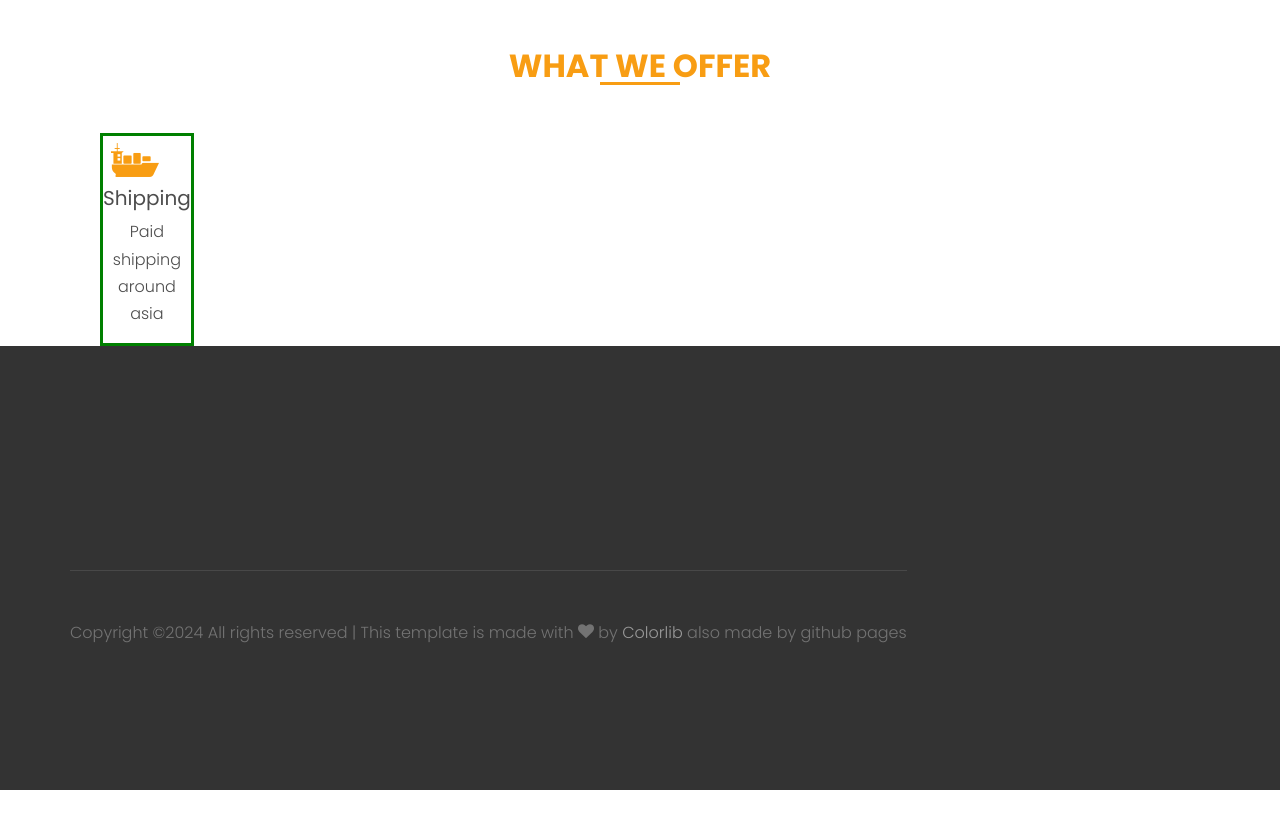
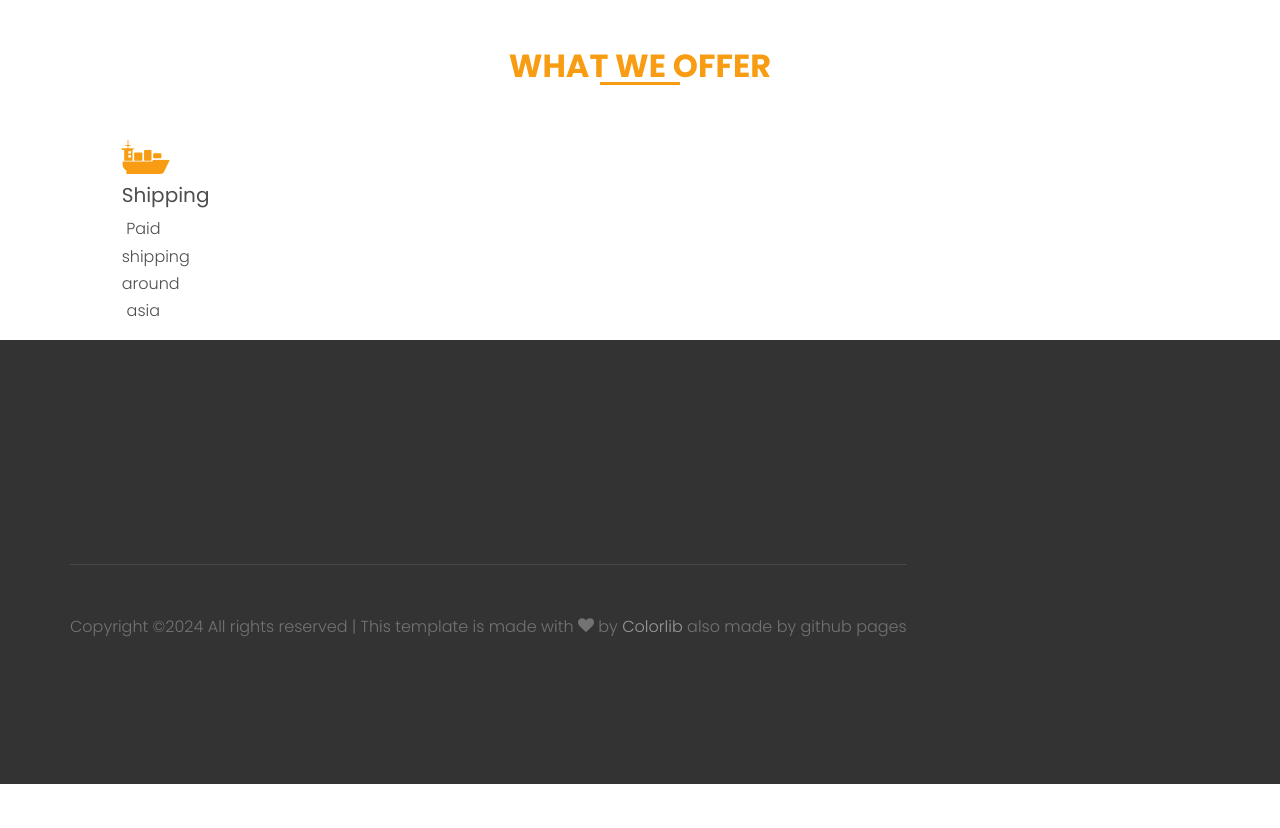
Before and after one commit to Monbuticloud/OceanWorld, a plain HTML site: page index.html in a window 1280 px wide. Shown: the part 1040-1868 px from the top of the page. Drawn offline with Linux system fonts and the light colour scheme; files whose address does not match are found by name; a web font is replaced by a local one.

Commit message:
Update index.html

```diff
--- a/index.html
+++ b/index.html
@@ -28,7 +28,9 @@
   <style>
 .center {
   text-align: center;
-  border: 3px solid green;
+  border: 0px solid green;
+  margin: auto;
+  width: 50%;
 }
 </style>
   <body>
```
